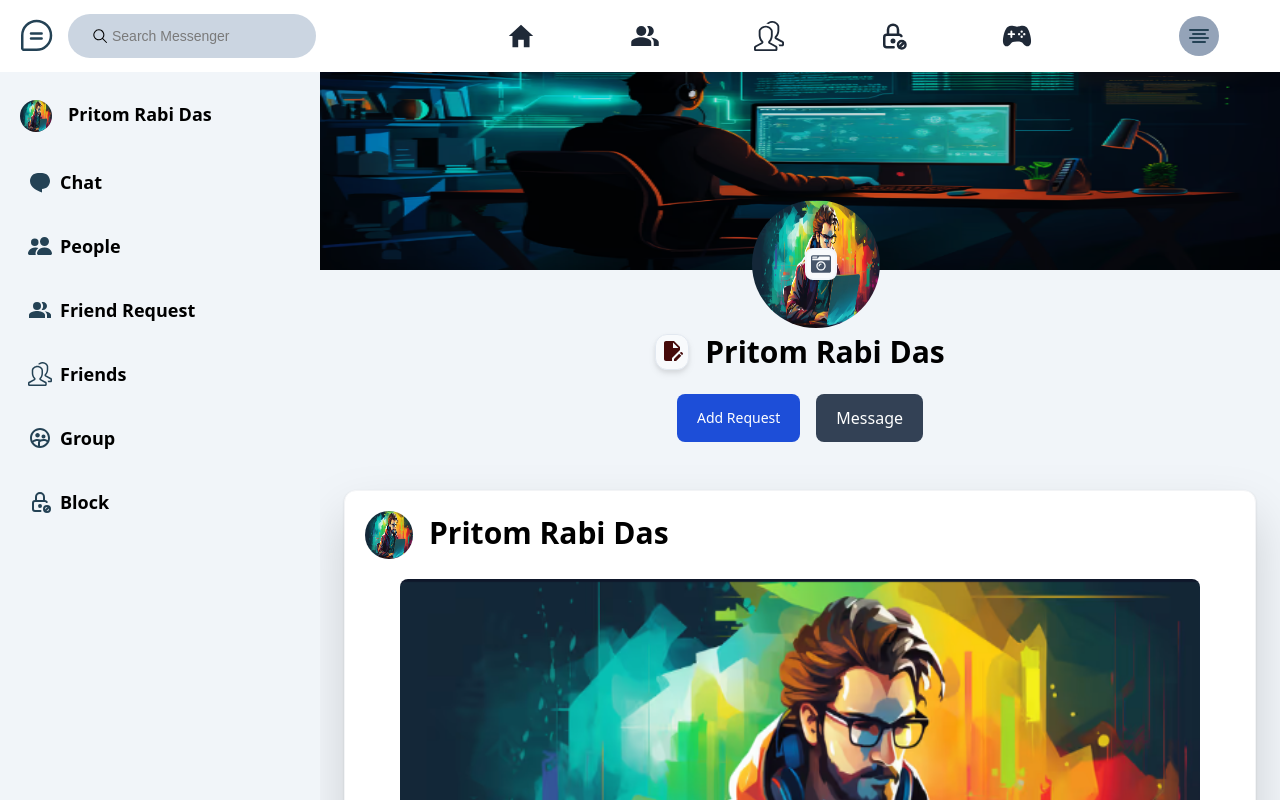
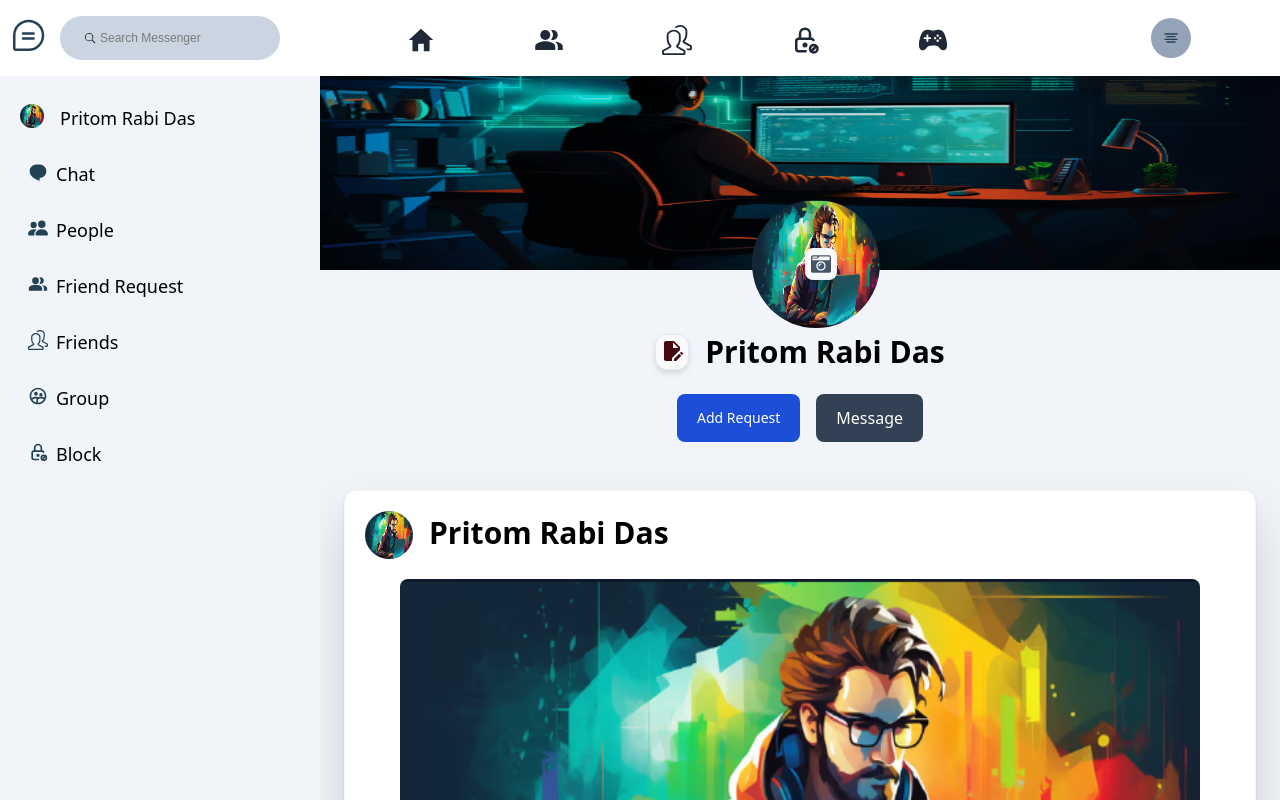
Before and after one commit to pritomrabidas/ChatZone, a React (Vite) app: page /profile in a window 1280 px wide. Shown: the top 800 px of the page. Built offline with nearby package versions, Linux system fonts and the light colour scheme.

Commit message:
Navbar res

```diff
--- a/src/Components/Navbar.jsx
+++ b/src/Components/Navbar.jsx
@@ -11,6 +11,7 @@ import { GoSearch } from "react-icons/go";
 import { FiAlignCenter } from "react-icons/fi";
 import { IoGameController } from "react-icons/io5";
 import { RiGroup2Line } from "react-icons/ri";
+import { RxCross2 } from "react-icons/rx";
 
 const Navbar = () => {
   const [profile, setProfile] = useState(false);
@@ -22,6 +23,20 @@ const Navbar = () => {
   const [block, setBlock] = useState(false);
   const [game, setGame] = useState(false);
   const [group, setGroup] = useState(false);
+  const [setting, setSetting] = useState(false);
+
+  const HandleSetting = () => {
+    setSetting(!setting);
+    setProfile("");
+    setHome("");
+    setChat("");
+    setPeople("");
+    setRequest("");
+    setFriend("");
+    setBlock("");
+    setGame("");
+    setGroup("");
+  };
 
   const HandleProfile = () => {
     setProfile(!profile);
@@ -34,6 +49,7 @@ const Navbar = () => {
     setBlock("");
     setGame("");
     setGroup("");
+    setSetting("");
   };
   const HandleHome = () => {
     setHome(!home);
@@ -46,6 +62,7 @@ const Navbar = () => {
     setBlock("");
     setGame("");
     setGroup("");
+    setSetting("");
   };
   const HandleChat = () => {
     setChat(!chat);
@@ -58,6 +75,7 @@ const Navbar = () => {
     setBlock("");
     setGame("");
     setGroup("");
+    setSetting("");
   };
   const HandlePeople = () => {
     setPeople(!people);
@@ -70,6 +88,7 @@ const Navbar = () => {
     setBlock("");
     setGame("");
     setGroup("");
+    setSetting("");
   };
   const HandleRequest = () => {
     setRequest(!request);
@@ -82,6 +101,7 @@ const Navbar = () => {
     setBlock("");
     setGame("");
     setGroup("");
+    setSetting("");
   };
   const HandleFriend = () => {
     setFriend(!friend);
@@ -93,6 +113,7 @@ const Navbar = () => {
     setRequest("");
     setBlock("");
     setGroup("");
+    setSetting("");
   };
   const HandleBlock = () => {
     setBlock(!block);
@@ -105,6 +126,7 @@ const Navbar = () => {
     setFriend("");
     setGame("");
     setGroup("");
+    setSetting("");
   };
   const HandleGroup = () => {
     setGroup(!group);
@@ -117,6 +139,7 @@ const Navbar = () => {
     setFriend("");
     setBlock("");
     setGame("");
+    setSetting("");
   };
   const HandleGame = () => {
     setGame(!game);
@@ -129,29 +152,30 @@ const Navbar = () => {
     setFriend("");
     setBlock("");
     setGroup("");
+    setSetting("");
   };
 
   return (
-    <div className="fixed w-screen z-20">
-      <div className=" bg-white w-screen p-1 pl-3 shadow-lg border-4 border-white">
+    <div className="fixed w-full h-full z-20">
+      <div className=" bg-white w-full gap-2 p-1 pl-3 shadow-lg border-8 border-white md:p-0">
         <div className=" flex ">
-          <div className="flex gap-3 justify-start">
-            <span className="w-10 h-10 rounded-full m-auto items-center">
-              <PiChatTeardropText className="w-10 h-10 rounded-full text-navegrey" />
+          <div className="flex gap-3 xl:gap-3 md:gap-0 lg:gap-1 justify-start">
+            <span>
+              <PiChatTeardropText className="w-10 xl:w-10 h-10 xl:h-10 xl:mt-2 lg:mt-2 rounded-full text-navegrey md:w-7 md:h-7 md:mt-1" />
             </span>
-            <div className=" flex px-4 h-11 rounded-3xl bg-slate-300 m-auto items-center">
-              <span className="m-auto flex items-center pl-2">
+            <div className=" flex px-4 xl:pl-4 xl:pr-10 h-11 xl:h-11 rounded-3xl xl:rounded-3xl bg-slate-300 m-auto items-center lg:px-3 md:h-9 md:px-1">
+              <span className="m-auto flex items-center pl-2 md:text-xs">
                 <GoSearch />
               </span>
               <input
                 type="search"
                 placeholder="Search Messenger"
-                className="w-48 outline-none placeholder:text-secandari placeholder:font-lobster text-sm px-1 bg-transparent text-navegrey font-nunitoFont "
+                className="w-48 md:w-36 outline-none placeholder:text-secandari placeholder:font-lobster text-sm md:text-xs px-1 bg-transparent text-navegrey font-nunitoFont "
               />
             </div>
           </div>
           <div className=" flex justify-center mx-auto">
-            <ul className="flex ml-24 text-gray-800 text-3xl gap-3">
+            <ul className="flex ml-24 md:ml-10 text-gray-800 text-3xl xl:text-3xl md:text-xl gap-3 xl:gap-4 lg:gap-2 lg:text-2xl  lg:ml-1">
               <Link to="/">
                 <li
                   onClick={HandleHome}
@@ -159,7 +183,7 @@ const Navbar = () => {
                     backgroundColor: home ? "rgb(241 245 249)" : "",
                     transition: "background-color 0.3s ease",
                   }}
-                className=" w-28 h-14 m-auto flex items-center justify-center rounded-lg bg-white delay-300 hover:bg-slate-100"
+                  className=" w-28 xl:w-28 md:w-16 h-14 md:h-10 xl:h-14 md:mt-1 md:rounded-md m-auto flex items-center justify-center rounded-lg bg-white delay-300 hover:bg-slate-100 lg:w-24"
                 >
                   <IoMdHome />
                 </li>
@@ -171,7 +195,7 @@ const Navbar = () => {
                     backgroundColor: request ? "rgb(241 245 249)" : "",
                     transition: "background-color 0.3s ease",
                   }}
-                className=" w-28 h-14 m-auto flex items-center justify-center rounded-lg bg-white delay-300 hover:bg-slate-100"
+                  className="w-28 xl:w-28 md:w-16 h-14 md:h-10 xl:h-14 md:mt-1 md:rounded-md m-auto flex items-center justify-center rounded-lg bg-white delay-300 hover:bg-slate-100 lg:w-24"
                 >
                   <MdPeopleAlt />
                 </li>
@@ -183,7 +207,7 @@ const Navbar = () => {
                     backgroundColor: friend ? "rgb(241 245 249)" : "",
                     transition: "background-color 0.3s ease",
                   }}
-                className=" w-28 h-14 m-auto flex items-center justify-center rounded-lg bg-white delay-300 hover:bg-slate-100"
+                  className="w-28 xl:w-28 md:w-16 h-14 md:h-10 xl:h-14 md:mt-1 md:rounded-md m-auto flex items-center justify-center rounded-lg bg-white delay-300 hover:bg-slate-100 lg:w-24"
                 >
                   <SlPeople />
                 </li>
@@ -195,7 +219,7 @@ const Navbar = () => {
                     backgroundColor: block ? "rgb(241 245 249)" : "",
                     transition: "background-color 0.3s ease",
                   }}
-                className=" w-28 h-14 m-auto flex items-center justify-center rounded-lg bg-white delay-300 hover:bg-slate-100"
+                  className=" w-28 xl:w-28 md:w-16 h-14 md:h-10 xl:h-14 md:mt-1 md:rounded-md m-auto flex items-center justify-center rounded-lg bg-white delay-300 hover:bg-slate-100 lg:w-24"
                 >
                   <TbLockCancel />
                 </li>
@@ -206,7 +230,7 @@ const Navbar = () => {
                   backgroundColor: game ? "rgb(241 245 249)" : "",
                   transition: "background-color 0.3s ease",
                 }}
-                className=" w-28 h-14 m-auto flex items-center justify-center rounded-lg bg-white delay-300 hover:bg-slate-100"
+                className="w-28 xl:w-28 md:w-16 h-14 md:h-10 xl:h-14 md:mt-1 md:rounded-md m-auto flex items-center justify-center rounded-lg bg-white delay-300 hover:bg-slate-100 lg:w-24"
               >
                 <IoGameController />
               </li>
@@ -233,17 +257,36 @@ const Navbar = () => {
                   />
                 </Link>
               </li> */}
-              <li className=" w-10 h-10 rounded-full bg-slate-400 m-auto items-center flex justify-center">
-                <FiAlignCenter />
+              {setting ? (
+                <li
+                  onClick={() => setSetting(false)}
+                  style={{
+                    backgroundColor: setting ? "rgb(241 245 249)" : "",
+                    transition: "background-color 0.3s ease",
+                  }}
+                  className=" w-10 md:w-7 xl:w-10 h-10 md:h-7 xl:h-10 rounded-full bg-slate-400 m-auto items-center flex justify-center"
+                >
+                  <RxCross2 className=" md:text-base" />
                 </li>
+              ) : (
+                <li
+                  onClick={HandleSetting}
+                  style={{
+                    backgroundColor: setting ? "rgb(241 245 249)" : "",
+                    transition: "background-color 0.3s ease",
+                  }}
+                  className=" w-10 md:w-7 xl:w-10 h-10 md:h-7 xl:h-10 rounded-full bg-slate-400 m-auto items-center flex justify-center"
+                >
+                  <FiAlignCenter className=" md:text-base" />
+                </li>
+              )}
             </ul>
           </div>
         </div>
       </div>
-      <div>
-        <div className="pl-3 pt-2 bg-slate-100 w-1/4 h-screen overflow-scroll fixed">
+        <div className="pl-3 pt-2 bg-slate-100 w-1/4 h-full overflow-scroll fixed">
           <div className="">
-            <ul className="pt-3 text-lg text-pacifico font-semibold text-nunitoFont">
+            <ul className="pt-3 text-lg xl:text-lg  lg:text-base md:text-sm text-pacifico font-semibold md:font-medium text-nunitoFont">
               <Link to="/profile">
                 <li
                   onClick={HandleProfile}
@@ -251,12 +294,12 @@ const Navbar = () => {
                     backgroundColor: profile ? "rgb(203 213 225)" : "",
                     transition: "background-color 0.3s ease",
                   }}
-                  className="flex gap-4 mb-3 hover:bg-slate-300 hover:w-screen py-2 pl-2 rounded-lg"
+                  className="flex gap-4 mb-3 hover:bg-slate-300 hover:w-screen py-2 pl-2 rounded-lg lg:mb-1"
                 >
                   <img
                     src="pic-2.png"
                     alt=""
-                    className="w-8 h-8 rounded-full"
+                    className="w-8 md:w-6 h-8 md:h-6 rounded-full"
                   />
                   <p>Pritom Rabi Das</p>
                 </li>
@@ -283,9 +326,9 @@ const Navbar = () => {
                     backgroundColor: chat ? "rgb(203 213 225)" : "",
                     transition: "background-color 0.3s ease",
                   }}
-                  className="flex gap-2 mt-5 hover:bg-slate-300 hover:w-screen py-2 pl-2 rounded-lg"
+                  className="flex gap-2 mt-5 hover:bg-slate-300 hover:w-screen py-2 pl-2 rounded-lg lg:mt-3"
                 >
-                  <span className="text-2xl ml-2 mt-[2px] ">
+                  <span className="text-2xl md:text-xl ml-2 mt-[2px] ">
                     <RiChat1Fill className="text-navegrey" />
                   </span>
                   <h3 className="">Chat</h3>
@@ -298,9 +341,9 @@ const Navbar = () => {
                     backgroundColor: people ? "rgb(203 213 225)" : "",
                     transition: "background-color 0.3s ease",
                   }}
-                  className="flex gap-2 mt-5 hover:bg-slate-300 hover:w-screen py-2 pl-2 rounded-lg"
+                  className="flex gap-2 mt-5 hover:bg-slate-300 hover:w-screen py-2 pl-2 rounded-lg lg:mt-3"
                 >
-                  <span className="text-2xl ml-2 mt-[2px] ">
+                  <span className="text-2xl md:text-xl ml-2 mt-[2px] ">
                     <BsFillPeopleFill className="text-navegrey" />
                   </span>
                   <h3 className="">People</h3>
@@ -313,9 +356,9 @@ const Navbar = () => {
                     backgroundColor: request ? "rgb(203 213 225)" : "",
                     transition: "background-color 0.3s ease",
                   }}
-                  className="flex gap-2 mt-5 hover:bg-slate-300 hover:w-screen py-2 pl-2 rounded-lg"
+                  className="flex gap-2 mt-5 hover:bg-slate-300 hover:w-screen py-2 pl-2 rounded-lg lg:mt-3"
                 >
-                  <span className="text-2xl ml-2 mt-[2px] ">
+                  <span className="text-2xl md:text-xl ml-2 mt-[2px] ">
                     <MdPeopleAlt className="text-navegrey" />
                   </span>
                   <h3 className="">Friend Request</h3>
@@ -328,9 +371,9 @@ const Navbar = () => {
                     backgroundColor: friend ? "rgb(203 213 225)" : "",
                     transition: "background-color 0.3s ease",
                   }}
-                  className="flex gap-2 mt-5 hover:bg-slate-300 hover:w-screen py-2 pl-2 rounded-lg"
+                  className="flex gap-2 mt-5 hover:bg-slate-300 hover:w-screen py-2 pl-2 rounded-lg lg:mt-3"
                 >
-                  <span className="text-2xl ml-2 mt-[2px] ">
+                  <span className="text-2xl md:text-xl ml-2 mt-[2px] ">
                     <SlPeople className="text-navegrey" />
                   </span>
                   <h3 className="">Friends</h3>
@@ -343,9 +386,9 @@ const Navbar = () => {
                     backgroundColor: group ? "rgb(203 213 225)" : "",
                     transition: "background-color 0.3s ease",
                   }}
-                  className="flex gap-2 mt-5 hover:bg-slate-300 hover:w-screen py-2 pl-2 rounded-lg"
+                  className="flex gap-2 mt-5 hover:bg-slate-300 hover:w-screen py-2 pl-2 rounded-lg lg:mt-3"
                 >
-                  <span className="text-2xl ml-2 mt-[2px] ">
+                  <span className="text-2xl md:text-xl ml-2 mt-[2px] ">
                     <RiGroup2Line className="text-navegrey" />
                   </span>
                   <h3 className="">Group</h3>
@@ -358,9 +401,9 @@ const Navbar = () => {
                     backgroundColor: block ? "rgb(203 213 225)" : "",
                     transition: "background-color 0.3s ease",
                   }}
-                  className="flex gap-2 mt-5 hover:bg-slate-300 hover:w-screen py-2 pl-2 rounded-lg"
+                  className="flex gap-2 mt-5 hover:bg-slate-300 hover:w-screen py-2 pl-2 rounded-lg lg:mt-3"
                 >
-                  <span className="text-2xl ml-2 mt-[2px] ">
+                  <span className="text-2xl md:text-xl ml-2 mt-[2px] ">
                     <TbLockCancel className="text-navegrey" />
                   </span>
                   <h3 className="">Block</h3>
@@ -370,7 +413,6 @@ const Navbar = () => {
           </div>
         </div>
     </div>
-    </div>
   );
 };
 
--- a/src/Components/Pages/Profile.jsx
+++ b/src/Components/Pages/Profile.jsx
@@ -10,7 +10,7 @@ const Profile = () => {
   };
   return (
     <div className=" bg-slate-100 absolute left-1/4">
-      <div className=" h-screen w-full">
+      <div className=" h-full w-full">
         <div className="">
           <img
             src="cover-1.png"
```
Lines whose indentation alone changed are shown as unchanged.
